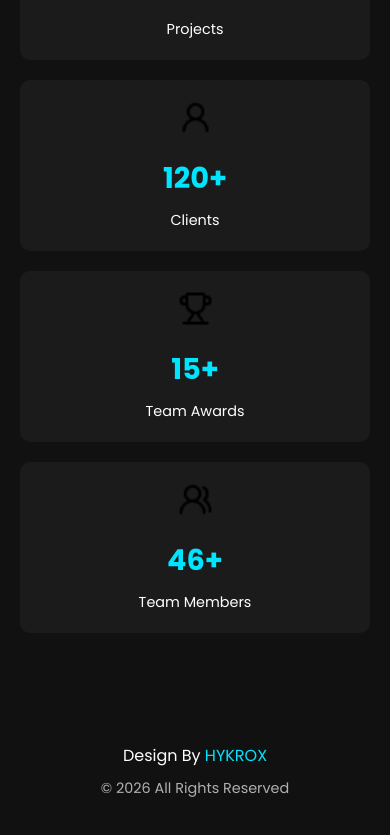
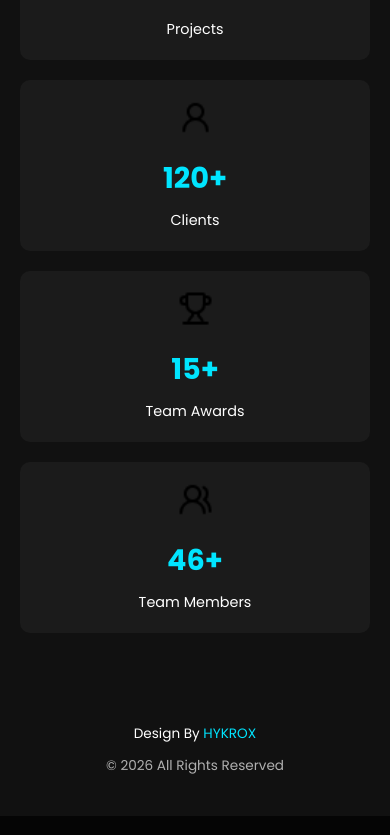
Before and after one commit to siyamthandagwamanda/ReactTS-UI-Challenge, a React (Vite) app: page / in a window 390 px wide. Shown: the part 3194-4029 px from the top of the page. Built offline with nearby package versions, Linux system fonts and the light colour scheme.

Commit message:
Make Stat  section  responsive across smaller  screen sizes

```diff
--- a/src/components/Footer/Footer.css
+++ b/src/components/Footer/Footer.css
@@ -18,3 +18,47 @@
     color: #b0b0b0;
     font-size: 0.9rem;
 }
+
+
+@media (max-width: 1023px){
+    .footer{
+        padding: 40px 20px;
+    }
+
+    .footer p{
+        font-size: 0.95rem;
+    }
+
+    .copyright{
+        font-size: 0.85rem;
+    }
+}
+
+@media (max-width: 767px){
+    .footer{
+        padding: 35px 20px;
+    }
+
+    .footer p{
+        font-size: 0.9rem;
+        line-height: 1.6;
+    }
+
+    .copyright{
+        font-size: 0.8rem;
+    }
+}
+
+@media (max-width: 480px){
+    .footer{
+        padding: 30px 15px;
+    }
+
+    .footer p{
+        font-size: 0.85rem;
+    }
+
+    .copyright{
+        font-size: 0.75rem;
+    }
+}
```
Also changed, not shown: src/components/Statistics/Statistics.css (line endings or trailing spaces).
